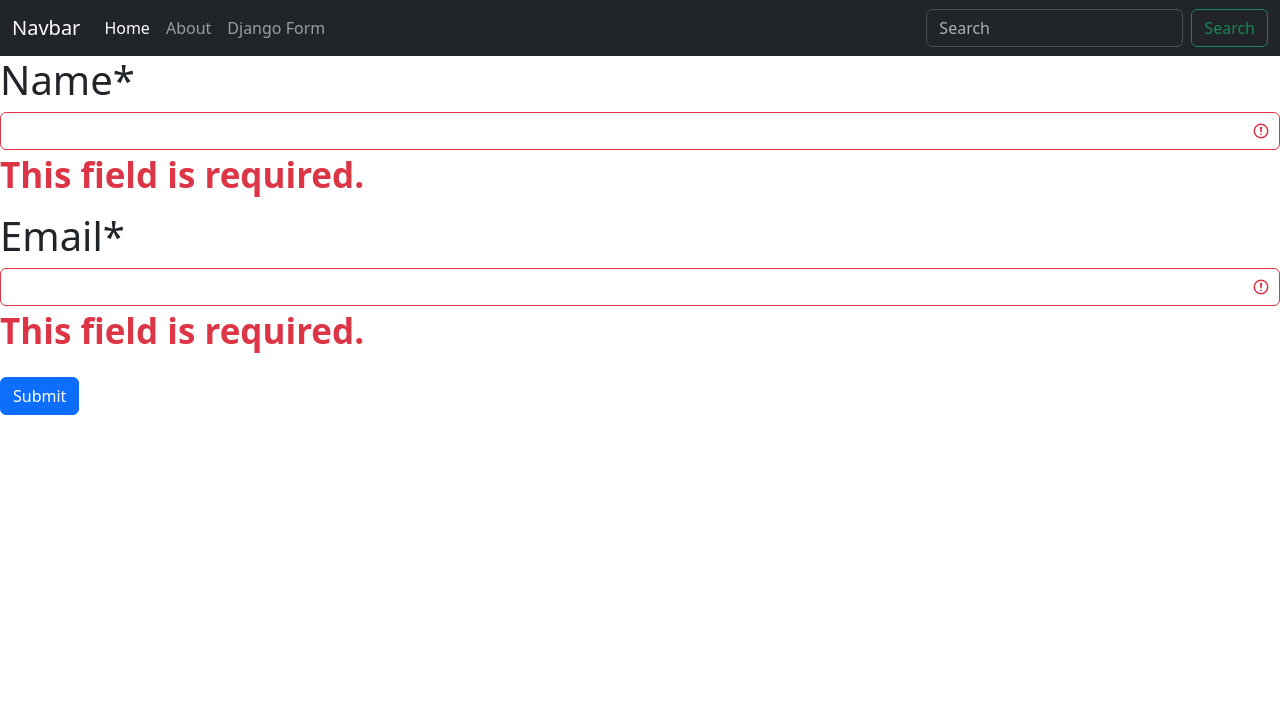
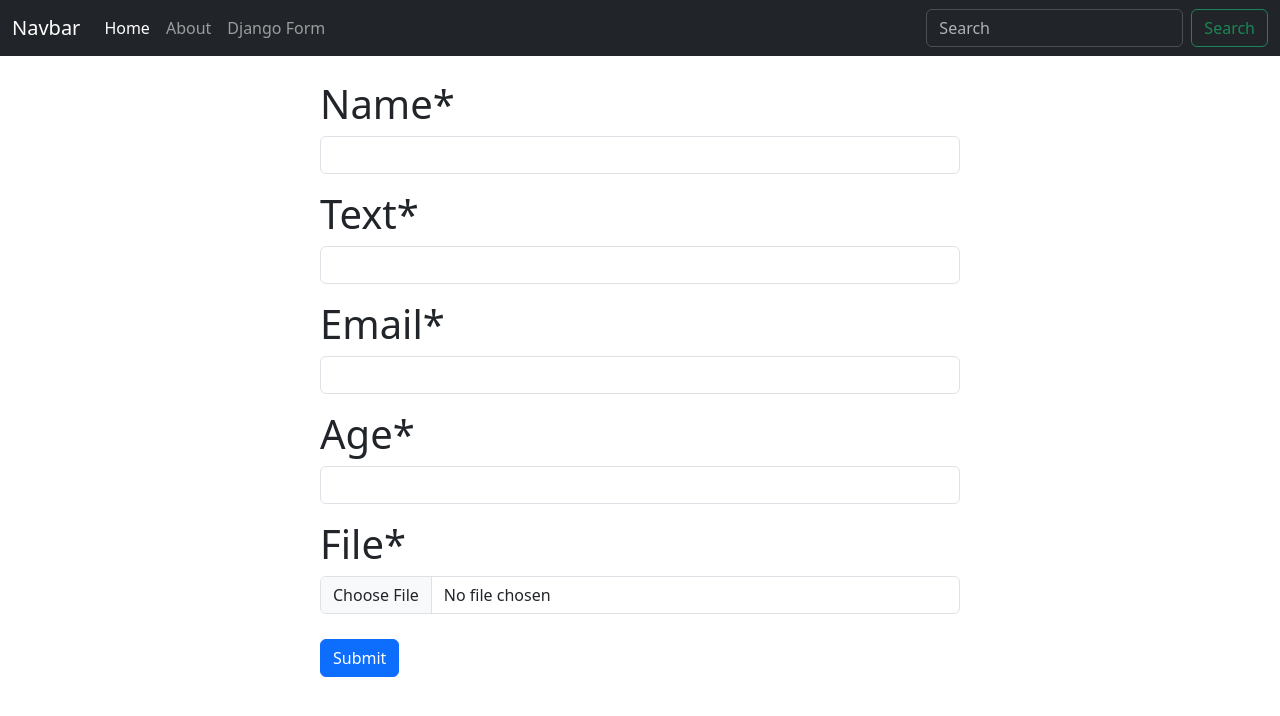
Before and after one commit to tanvir-ahammedd/django-journey, a Django app: page /django_form/ in a window 1280 px wide. Shown: the top 716 px of the page. Run offline with Django 4.2, Linux system fonts and the light colour scheme; some libraries are stand-ins or nearby versions.

Commit message:
Validating Form Data; attributes and widget

```diff
--- a/django_form/first_app/forms.py
+++ b/django_form/first_app/forms.py
@@ -1,5 +1,65 @@
 from django import forms
+from django.core import validators
 
 class contactForm(forms.Form):
     name = forms.CharField()
     email = forms.EmailField()
+    # age = forms.IntegerField()
+    # weight = forms.FloatField()
+    # balance = forms.DecimalField()
+    # check = forms.BooleanField()
+    # birthday = forms.DateField()
+    # appointment = forms.DateTimeField()
+    # CHOICES = [('S', 'Small'), ('M', 'Medium'), ('L', 'Large')]
+    # size = forms.ChoiceField(choices=CHOICES)
+    # MEAL = [('P', 'Pepperoni'), ('M', 'Mashroom'), ('B', 'Beef')]
+    # pizza = forms.MultipleChoiceField(choices=MEAL)
+
+# class StudentData(forms.Form):
+#     name = forms.CharField(widget=forms.TextInput)
+#     email = forms.CharField(widget=forms.EmailInput)
+
+#     def clean_name(self):
+#         valname = self.cleaned_data['name']
+#         if len(valname) < 10:
+#             raise forms.ValidationError('Name must be at least 10 characters long.')
+#         return valname
+#     def clean_email(self):
+#         valemail = self.cleaned_data['email']
+#         if '.com' not in valemail:
+#             raise forms.ValidationError('Must contains .com')
+#         return valemail
+
+    # def clean(self):
+    #     cleaned_data = super().clean()
+    #     valname = self.cleaned_data['name']
+    #     valemail = self.cleaned_data['email']
+    #     if len(valname) < 10:
+    #         raise forms.ValidationError('At least 10 character')
+
+    #     if '.com' not in valemail:
+    #         raise forms.ValidationError('Must contain .com')
+
+def lencheck(value):
+    if len(value) < 10:
+        raise forms.ValidationError('Enter at least 10 character')
+
+class StudentData(forms.Form):
+    name = forms.CharField(
+        validators=[validators.MinLengthValidator(10, message='At least 10 characters')]
+    )
+    text = forms.CharField(widget=forms.TextInput, validators=[lencheck]) # use our own function
+    email = forms.CharField(
+        widget=forms.EmailInput,
+        validators=[validators.EmailValidator(message='Enter a valid email')]
+    )
+    age = forms.IntegerField(
+        validators=[
+            validators.MaxValueValidator(34, message='Age must be at most 34'),
+            validators.MinValueValidator(24, message='At least 24')  # corrected value/message
+        ]
+    )
+    file = forms.FileField(
+        validators=[validators.FileExtensionValidator(allowed_extensions=['pdf'],
+                                                      message='File must be a .pdf')]
+    )
--- a/django_form/first_app/templates/first_app/django_form.html
+++ b/django_form/first_app/templates/first_app/django_form.html
@@ -1,7 +1,8 @@
 {% extends "base.html" %}
 {% block content %}
 {% load crispy_forms_tags %}
-<form method="post">
+<form method="post" style="width:50%; height: 500px; margin:auto;" class="pt-4"
+enctype="multipart/form-data">
     {% csrf_token %}
     {{form|crispy}}
     <button type="submit" class="btn btn-primary">Submit</button>
--- a/django_form/first_app/urls.py
+++ b/django_form/first_app/urls.py
@@ -5,5 +5,5 @@ from . import views
 urlpatterns = [
     path('', views.home, name='homepage'),
     path('about/', views.about, name='aboutpage'),
-    path('django_form/', views.DjangoForm, name='django_form')
+    path('django_form/', views.StudentForm, name='django_form')
 ]
--- a/django_form/first_app/views.py
+++ b/django_form/first_app/views.py
@@ -1,5 +1,6 @@
 from django.shortcuts import render
 from . forms import contactForm
+from . forms import StudentData
 # Create your views here.
 def home(request):
     return render(request, 'first_app/home.html')
@@ -12,3 +13,12 @@ def DjangoForm(request):
     if form.is_valid():
         print(form.cleaned_data)
     return render(request, 'first_app/django_form.html', {'form': form})
+
+def StudentForm(request):
+    if request.method == 'POST':
+        form = StudentData(request.POST, request.FILES)
+        if form.is_valid():
+            print(form.cleaned_data)
+    else:
+        form = StudentData()
+    return render(request, 'first_app/django_form.html', {'form':form})
```
